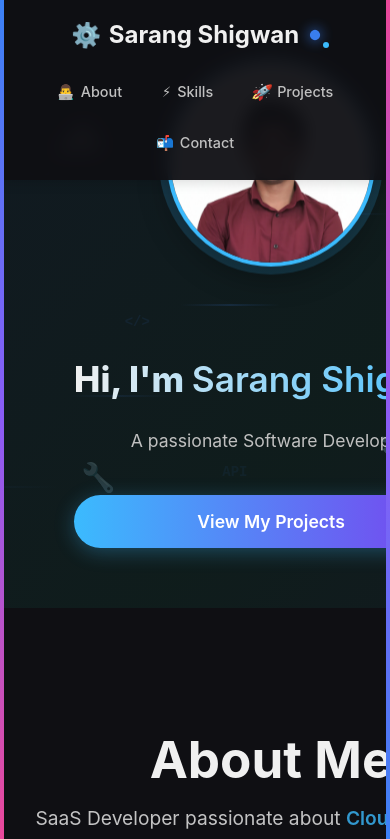
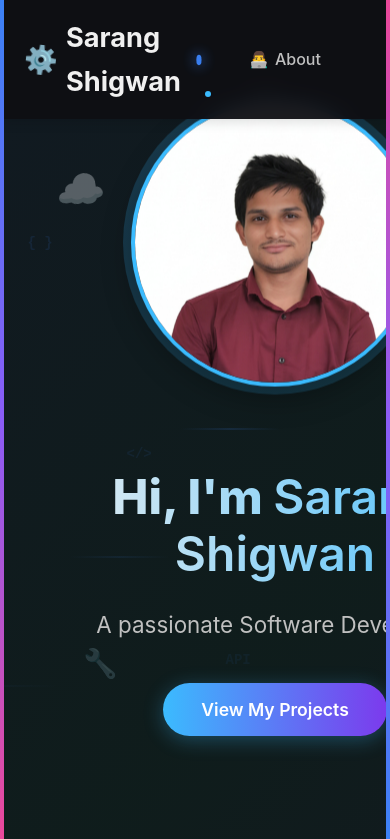
Before and after one commit to Sarang2401/NewPortfolio, a React (Vite) app: page / in a window 390 px wide. Shown: the top 839 px of the page. Built offline with nearby package versions, Linux system fonts and the light colour scheme.

Commit message:
seen something

```diff
--- a/src/styles.css
+++ b/src/styles.css
@@ -1484,240 +1484,3 @@ footer::before {
 .cta-button:hover {
   background-color: #0097a7;
 }
-
-/* =========================================
-   RESPONSIVE DESIGN & MOBILE OPTIMIZATIONS
-   ========================================= */
-
-/* Prevent horizontal scroll from background blobs */
-body {
-  overflow-x: hidden;
-  width: 100%;
-}
-
-/* TABLET LANDSCAPE & SMALL LAPTOPS (Max Width: 1024px) */
-@media (max-width: 1024px) {
-  .container {
-    padding: 0 32px;
-  }
-
-  .hero h1 {
-    font-size: 3.2rem;
-  }
-
-  .timeline-container {
-    grid-template-columns: 1fr; /* Stack timeline vertically */
-    gap: 30px;
-  }
-
-  /* Make Timeline Nav look like a horizontal tab bar */
-  .timeline-nav {
-    flex-direction: row;
-    overflow-x: auto;
-    padding-bottom: 12px;
-    position: relative;
-    top: 0;
-    margin-bottom: 20px;
-    -webkit-overflow-scrolling: touch; /* Smooth scroll on iOS */
-    scrollbar-width: none; /* Hide scrollbar Firefox */
-  }
-
-  .timeline-nav::-webkit-scrollbar {
-    display: none; /* Hide scrollbar Chrome/Safari */
-  }
-
-  .timeline-nav-item {
-    min-width: 140px;
-    flex-shrink: 0;
-    margin-right: 12px;
-  }
-}
-
-/* TABLET PORTRAIT & LARGE PHONES (Max Width: 768px) */
-@media (max-width: 768px) {
-  /* Global Spacing Reduction */
-  .hero, .about, .projects, .contact, .skills {
-    padding: 60px 0;
-  }
-
-  /* Navbar: Stack Logo and Menu */
-  .navbar .container {
-    flex-direction: column;
-    gap: 16px;
-  }
-
-  .navbar ul {
-    gap: 20px;
-    flex-wrap: wrap;
-    justify-content: center;
-  }
-
-  .navbar ul li {
-    margin-left: 0; /* Remove left margin in favor of gap */
-  }
-
-  /* Hero Section: Stack Image and Text */
-  .hero .container {
-    grid-template-columns: 1fr;
-    text-align: center;
-    gap: 40px;
-  }
-
-  .hero-text {
-    order: 2; /* Text below image */
-    margin: 0 auto;
-  }
-
-  .hero p {
-    margin-left: auto;
-    margin-right: auto;
-  }
-
-  .hero-image-frame {
-    order: 1; /* Image on top */
-    width: 240px;
-    height: 240px;
-    margin-bottom: 20px;
-  }
-
-  .hero h1 {
-    font-size: 2.8rem;
-  }
-
-  /* About Section */
-  .about-intro {
-    grid-template-columns: 1fr;
-    gap: 40px;
-    text-align: center;
-  }
-
-  .about-header h2 {
-    font-size: 2.5rem;
-  }
-
-  .stats-grid {
-    grid-template-columns: repeat(2, 1fr); /* 2 columns for stats on tablet */
-    gap: 20px;
-  }
-
-  .blog-section,
-  .timeline-section {
-    padding: 30px 24px;
-  }
-
-  .timeline-content {
-    padding: 24px;
-  }
-
-  .timeline-meta {
-    flex-direction: column;
-    gap: 12px;
-  }
-
-  .image-placeholder {
-    width: 250px;
-    height: 250px;
-    margin: 0 auto;
-  }
-
-  /* Skills & Projects */
-  .skills-categories-grid {
-    grid-template-columns: 1fr;
-  }
-
-  .projects-grid {
-    grid-template-columns: 1fr; /* Single column projects on smaller tablets */
-    max-width: 500px;
-    margin: 0 auto;
-  }
-}
-
-/* MOBILE PHONES (Max Width: 480px) */
-@media (max-width: 480px) {
-  .container {
-    padding: 0 20px;
-  }
-
-  /* Navbar Tweaks for small screens */
-  .navbar .logo {
-    font-size: 1.5rem;
-  }
-
-  .navbar ul li a {
-    font-size: 0.9rem;
-    padding: 8px 4px;
-  }
-
-  /* Hero Typography */
-  .hero h1 {
-    font-size: 2.2rem; /* Smaller font for mobile */
-    line-height: 1.3;
-  }
-
-  .hero p {
-    font-size: 1.1rem;
-  }
-
-  .hero .cta-button {
-    width: 100%; /* Full width button */
-    display: block;
-    text-align: center;
-  }
-
-  .hero-image-frame {
-    width: 200px;
-    height: 200px;
-  }
-
-  /* About & Section Headers */
-  .about-header h2,
-  .projects h2,
-  .contact h2,
-  .additional-skills-title {
-    font-size: 2rem;
-  }
-
-  .about-text .lead-text {
-    font-size: 1.1rem;
-    text-align: left; /* Align text left for better readability on small screens */
-  }
-
-  .about-text p {
-    text-align: left;
-  }
-
-  /* Stats Grid: 1 Column on very small screens */
-  .stats-grid {
-    grid-template-columns: 1fr;
-  }
-
-  .blog-topics {
-    gap: 8px;
-    justify-content: center;
-  }
-
-  .topic-tag {
-    font-size: 0.8rem;
-    padding: 6px 12px;
-  }
-
-  /* Skills */
-  .additional-skills-grid {
-    grid-template-columns: repeat(2, 1fr);
-  }
-
-  /* Contact */
-  .social-links {
-    gap: 15px;
-  }
-
-  .social-links a {
-    width: 40px;
-    height: 40px;
-    font-size: 1.2rem;
-  }
-
-  .contact .contact-center {
-    padding: 40px 20px;
-  }
-}
```
